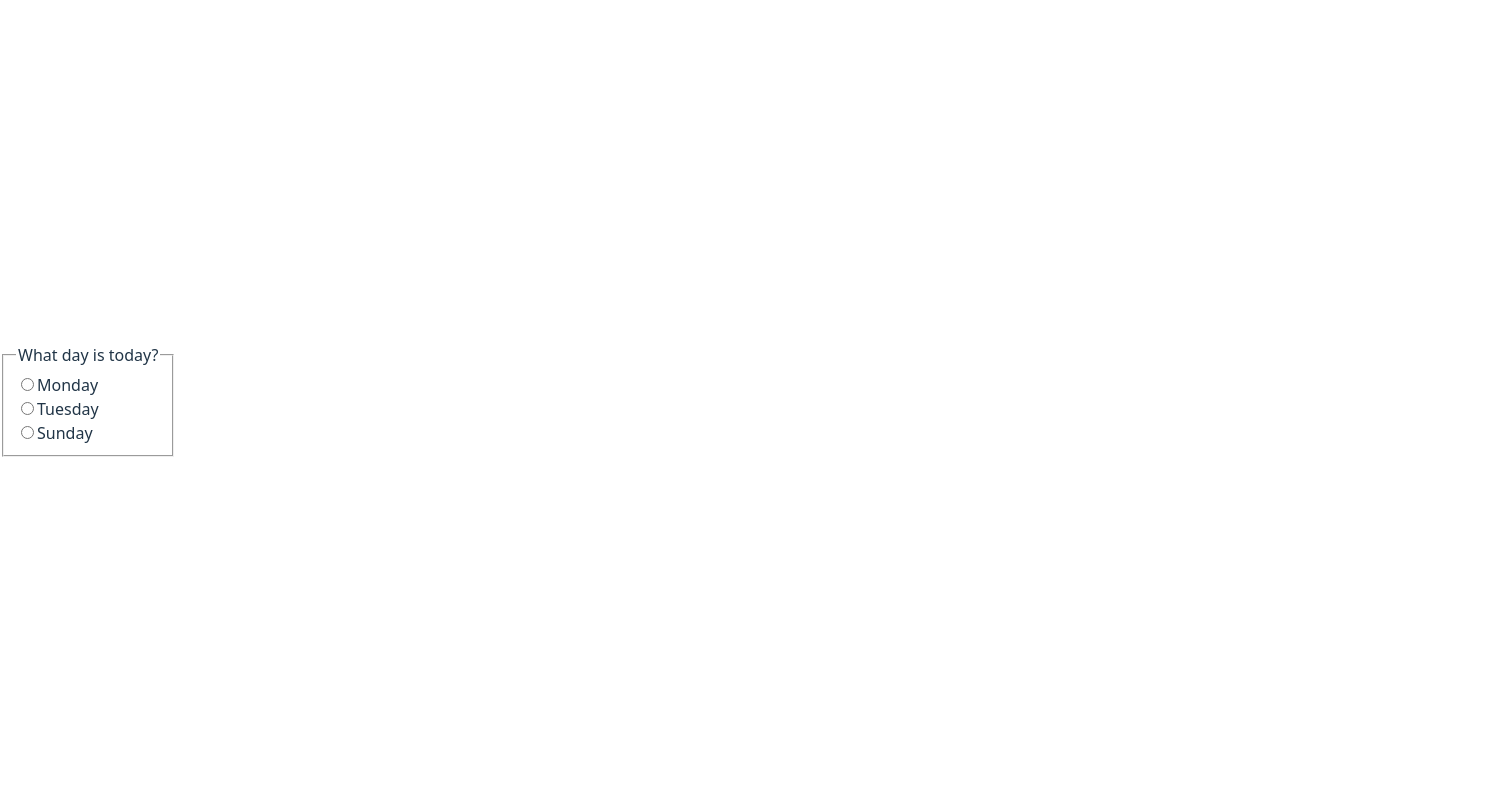
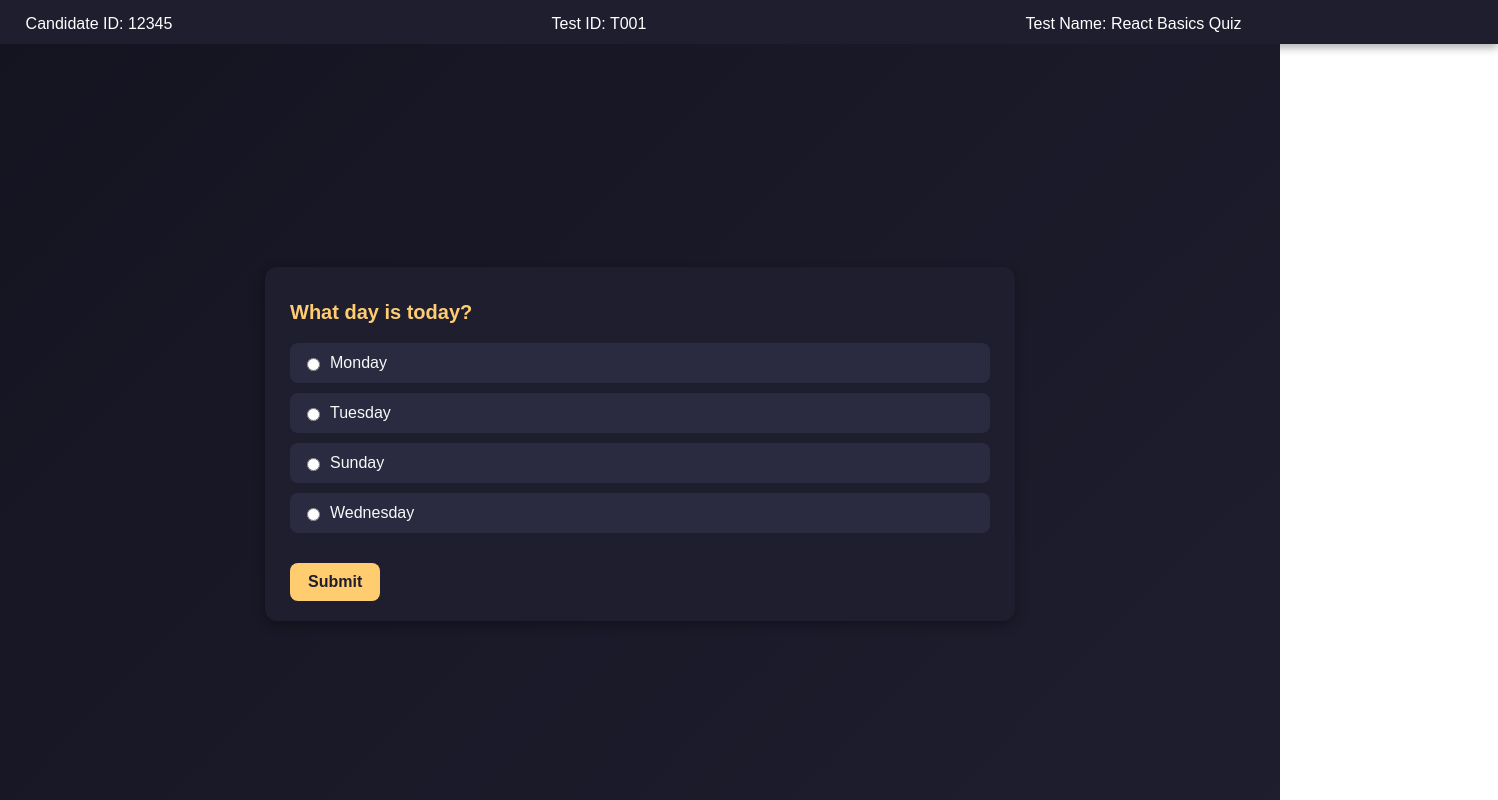
Before and after one commit to Ajay-go/quiz_app, a React (Vite) app in the folder frontend/: page / in a window 1280 px wide. Shown: the top 800 px of the page, 1498 px wide, since content can reach past the window. Built offline with nearby package versions, Linux system fonts and the light colour scheme.

Commit message:
addded some pages

```diff
--- /dev/null
+++ b/frontend/src/pages/header.jsx
@@ -0,0 +1,14 @@
+import React from "react";
+import "../styles/header.css";
+
+function Header({ candidateId, testId, testName }) {
+    return (
+        <div className="header">
+            <h3>Candidate ID: {candidateId}</h3>
+            <h3>Test ID: {testId}</h3>
+            <h3>Test Name: {testName}</h3>
+        </div>
+    );
+}
+
+export default Header;
--- a/frontend/src/pages/home_page.jsx
+++ b/frontend/src/pages/home_page.jsx
@@ -1,14 +1,20 @@
 import React from "react";
 import Question_card from "./question_card";
-
+import "../styles/home_page.css";   // ✅ import styles
+import Header from "./header";
 function Quiz_Page() {
     return (
         <>
-            <Question_card
-                question="What day is today?"
-                options={["Monday", "Tuesday", "Sunday", "Wednesday"]}
-                difficulty="Medium"
-            />
+            <div>
+                <Header candidateId="12345" testId="T001" testName="React Basics Quiz" />
+            </div>
+            <div className="quiz-page">
+                <Question_card
+                    question="What day is today?"
+                    options={["Monday", "Tuesday", "Sunday", "Wednesday"]}
+                    difficulty="Medium"
+                />
+            </div>
         </>
     );
 }
--- a/frontend/src/pages/question_Card.jsx
+++ b/frontend/src/pages/question_Card.jsx
@@ -1,49 +1,38 @@
 import React, { useState } from "react";
+import '../styles/question_card.css'
 
 function Question_card(props) {
     const { difficulty, question, options } = props;
     const [selected, setSelected] = useState("");
     console.log(selected);
+
     return (
-        <fieldset>
-            <legend>{question}</legend>
+        <div className="question-card">
+            <h1>{question}</h1>
 
-            <div>
+            {options.map((opt, idx) => (
+                <div key={idx} className="option">
                     <input
                         type="radio"
-                    id="option1"
+                        id={`option${idx}`}
                         name={question}
-                    value={options[0]}
-                    checked={selected === options[0]}
-                    onChange={() => setSelected(options[0])}
+                        value={opt}
+                        checked={selected === opt}
+                        onChange={() => setSelected(opt)}
                     />
-                <label htmlFor="option1">{options[0]}</label>
+                    <label htmlFor={`option${idx}`}>{opt}</label>
                 </div>
+            ))}
 
-            <div>
-                <input
-                    type="radio"
-                    id="option2"
-                    name={question}
-                    value={options[1]}
-                    checked={selected === options[1]}
-                    onChange={() => setSelected(options[1])}
-                />
-                <label htmlFor="option2">{options[1]}</label>
+            <button
+                className="submit-btn"
+                onClick={() => {
+                    console.log(`ans submitted`, { selected });
+                }}
+            >
+                Submit
+            </button>
         </div>
-
-            <div>
-                <input
-                    type="radio"
-                    id="option3"
-                    name={question}
-                    value={options[2]}
-                    checked={selected === options[2]}
-                    onChange={() => setSelected(options[2])}
-                />
-                <label htmlFor="option3">{options[2]}</label>
-            </div>
-        </fieldset>
     );
 }
 
--- /dev/null
+++ b/frontend/src/styles/header.css
@@ -0,0 +1,40 @@
+/* Header.css */
+
+.header {
+    padding-top: 3.5rem;
+    padding-bottom: 0.5rem;
+    width: 95%;
+    background: #1e1e2f;
+    /* dark background */
+    color: #ffffff;
+    /* white text */
+    padding-left: 2%;
+    padding-right: 20%;
+    margin-right: 20%;
+    display: flex;
+    justify-content: space-between;
+    /* space items evenly */
+    align-items: center;
+    box-shadow: 0 4px 8px rgba(0, 0, 0, 0.3);
+    font-family: Arial, sans-serif;
+
+}
+
+.header h3 {
+    margin: 0;
+    font-size: 16px;
+    font-weight: normal;
+}
+
+@media (max-width: 600px) {
+    .header {
+        flex-direction: column;
+        /* stack items vertically on mobile */
+        align-items: flex-start;
+        gap: 5px;
+    }
+
+    .header h3 {
+        font-size: 14px;
+    }
+}
--- /dev/null
+++ b/frontend/src/styles/home_page.css
@@ -0,0 +1,29 @@
+/* Reset default margins */
+html,
+body {
+    margin: 0;
+    padding: 0;
+    width: 100%;
+    height: 100%;
+}
+
+/* Quiz page container */
+.quiz-page {
+    display: flex;
+    justify-content: center;
+    align-items: center;
+    min-height: 100vh;
+    /* full height of screen */
+    width: 100vw;
+    /* full width of screen */
+    background: linear-gradient(135deg, #141421, #1e1e2f);
+    padding: 20px;
+    box-sizing: border-box;
+    /* include padding in width calc */
+}
+
+.quiz-page h2 {
+    color: #ffffff;
+    text-align: center;
+    margin-bottom: 20px;
+}
--- /dev/null
+++ b/frontend/src/styles/question_card.css
@@ -0,0 +1,90 @@
+/* Question_card.css */
+
+.question-card {
+    width: 80%;
+    /* take 80% of the available width */
+    max-width: 700px;
+    /* optional: don’t let it get too wide */
+    margin: 20px auto;
+    /* center horizontally */
+    padding: 20px 25px;
+    background: #1e1e2f;
+    /* dark theme */
+    color: #f9f9f9;
+    border-radius: 12px;
+    box-shadow: 0 4px 12px rgba(0, 0, 0, 0.3);
+    font-family: Arial, sans-serif;
+    transition: transform 0.2s ease-in-out;
+    display: block;
+    /* ensures it behaves like a block element */
+}
+
+.question-card:hover {
+    transform: translateY(-3px);
+}
+
+.question-card h1 {
+    font-size: 20px;
+    margin-bottom: 20px;
+    color: #ffcc70;
+}
+
+.option {
+    display: flex;
+    align-items: center;
+    margin: 10px 0;
+    padding: 8px 12px;
+    background: #2a2a40;
+    border-radius: 8px;
+    cursor: pointer;
+    transition: background 0.2s;
+}
+
+.option:hover {
+    background: #3a3a55;
+}
+
+.option input[type="radio"] {
+    accent-color: #ffcc70;
+    /* modern browsers */
+    margin-right: 10px;
+}
+
+.option label {
+    cursor: pointer;
+    font-size: 16px;
+}
+
+.submit-btn {
+    margin-top: 20px;
+    padding: 10px 18px;
+    border: none;
+    border-radius: 8px;
+    background: #ffcc70;
+    color: #1e1e2f;
+    font-size: 16px;
+    font-weight: bold;
+    cursor: pointer;
+    transition: background 0.2s;
+}
+
+.submit-btn:hover {
+    background: #e6b85f;
+}
+
+/* ✅ Responsive for mobile */
+@media (max-width: 600px) {
+    .question-card {
+        width: 95%;
+        /* take more width on small screens */
+        padding: 15px;
+    }
+
+    .question-card h1 {
+        font-size: 18px;
+    }
+
+    .option label {
+        font-size: 14px;
+    }
+}
```
Lines whose indentation alone changed are shown as unchanged.
